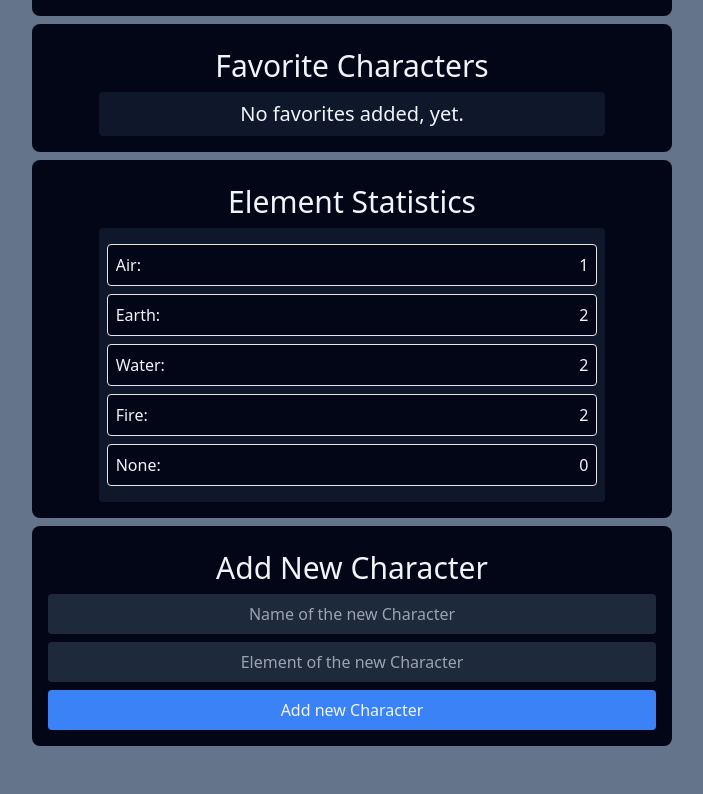
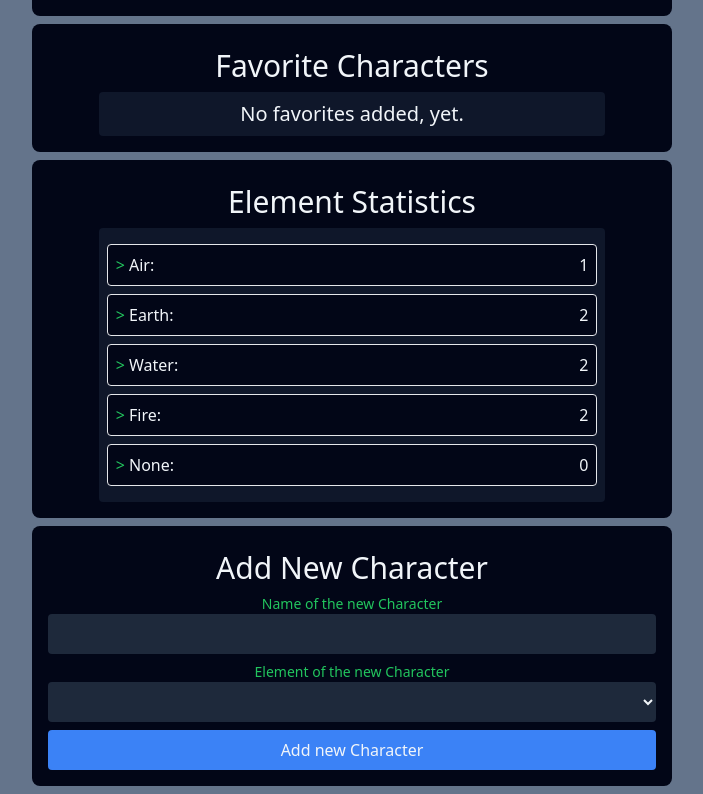
Before and after one commit to Dasajton/avatar-last-airbender-vue, a Vue app: page / in a window 1280 px wide. Shown: the part 396-1190 px from the top of the page, without its empty margins (288-991 px from the left). Before the commit the page ends 1150 px from the top, so only its background shows below. Built offline with nearby package versions, Linux system fonts and the light colour scheme.

Commit message:
Add character list conditional rendering and improve styling***
***Improve BenderStatistics component layout and styling***

***Add labels and options for new character input fields

```diff
--- a/src/App.vue
+++ b/src/App.vue
@@ -4,7 +4,9 @@
   <div class="mx-auto my-2 w-11/12 rounded-lg bg-slate-950 p-4 text-slate-100 md:w-3/5 xl:w-1/2">
     <h2 class="p-2 text-center text-3xl">Characters</h2>
     <ul class="mx-auto w-10/12 rounded bg-slate-900 p-2 text-slate-100">
+      <p v-if="characterList.length < 1" class="text-center text-xl">No Characters added, yet.</p>
       <li
+        v-else
         v-for="character in characterList"
         class="my-2 flex items-center justify-between rounded border bg-slate-950 p-2 hover:bg-slate-800"
       >
--- a/src/components/BenderStatistics.vue
+++ b/src/components/BenderStatistics.vue
@@ -7,7 +7,11 @@
         :key="stat"
         class="my-2 flex items-center justify-between rounded border bg-slate-950 p-2 hover:bg-slate-800"
       >
-        <span>{{ type }}:</span> <span>{{ stat }}</span>
+        <div>
+          <span class="text-green-500">> </span>
+          <span>{{ type }}:</span>
+        </div>
+        <span>{{ stat }}</span>
       </li>
     </ul>
   </div>
--- a/src/components/NewCharacter.vue
+++ b/src/components/NewCharacter.vue
@@ -2,18 +2,24 @@
   <div class="mx-auto my-2 w-11/12 rounded-lg bg-slate-950 p-4 text-slate-100 md:w-3/5 xl:w-1/2">
     <h2 class="p-2 text-center text-3xl">Add New Character</h2>
     <div class="flex flex-col gap-2">
+      <label class="-mb-2 text-center text-sm text-green-500">Name of the new Character</label>
       <input
         v-model="newCharacter.name"
         class="w-full rounded bg-slate-800 p-2 text-center text-slate-100"
         type="text"
-        placeholder="Name of the new Character"
       />
-      <input
+      <label class="-mb-2 text-center text-sm text-green-500">Element of the new Character</label>
+      <select
         v-model="newCharacter.element"
         class="w-full rounded bg-slate-800 p-2 text-center text-slate-100"
-        type="text"
-        placeholder="Element of the new Character"
-      />
+      >
+        <option class="text-gray-500" selected disabled>Please select an element</option>
+        <option>Air</option>
+        <option>Earth</option>
+        <option>Fire</option>
+        <option>Water</option>
+        <option>None</option>
+      </select>
       <button @click="addNewCharacter" class="rounded bg-blue-500 p-2 hover:bg-blue-600">
         Add new Character
       </button>
```
